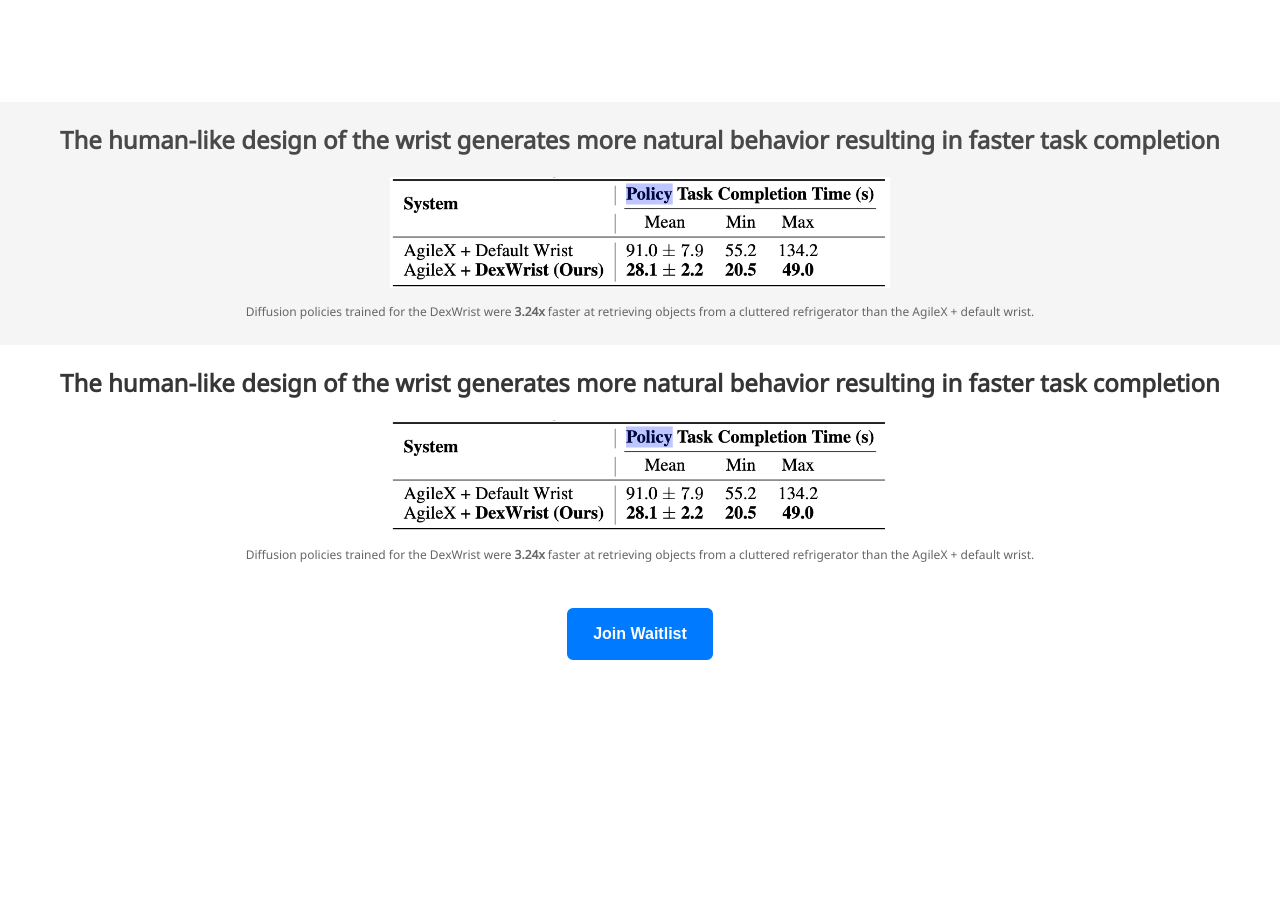
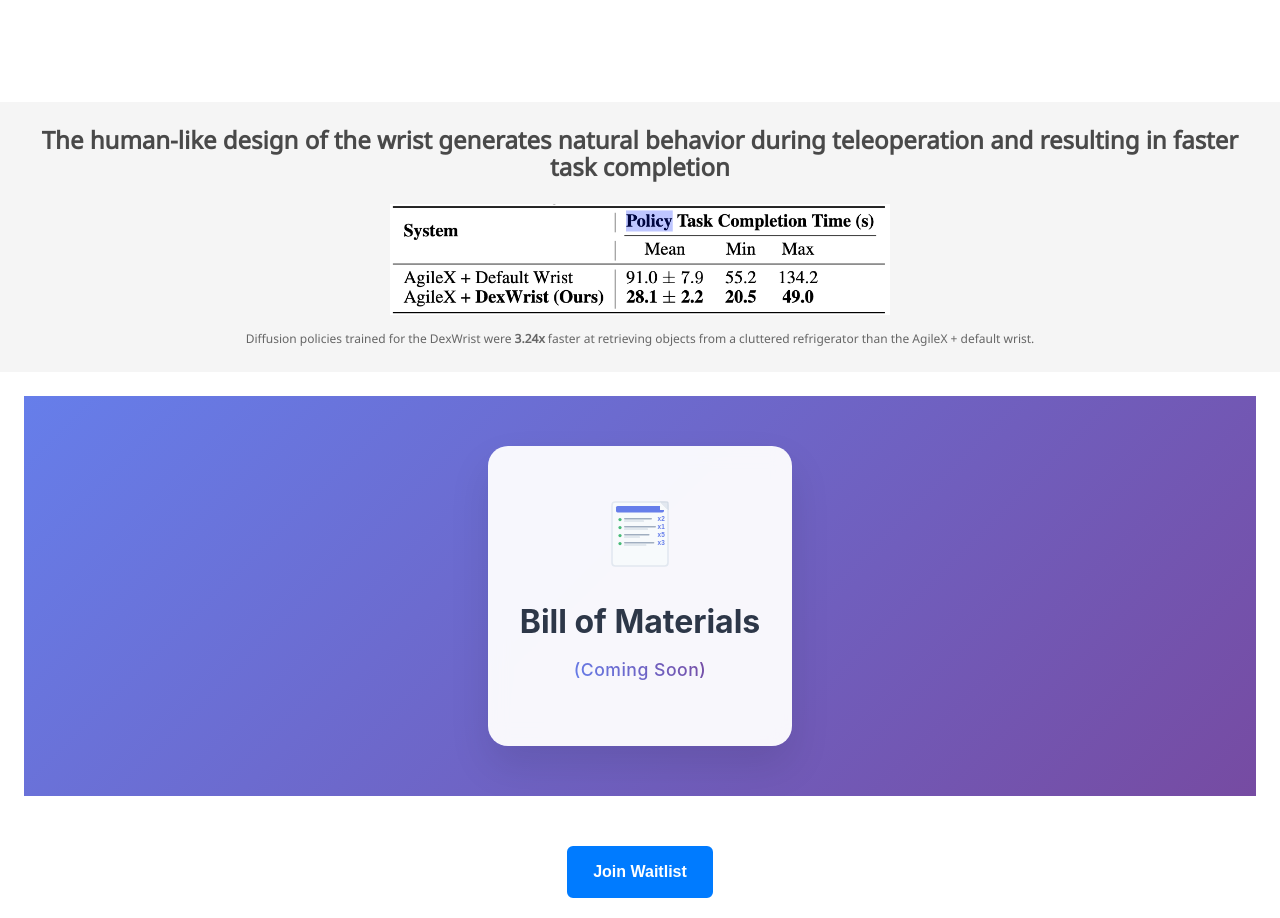
Before and after one commit to mfpeticco/dexwrist, a plain HTML site: page index.html in a window 1280 px wide. Shown: the part 2940-3858 px from the top of the page. Before the commit the page ends 3620 px from the top, so only its background shows below. Drawn offline with nearby package versions, Linux system fonts and the light colour scheme; some icons are missing; a web font is replaced by a local one.

Commit message:
Add BOM placeholder.

```diff
--- a/index.html
+++ b/index.html
@@ -272,7 +272,7 @@ limited wrist capability. <a href="https://ieeexplore.ieee.org/stamp/stamp.jsp?t
     <div class="hero-body">
             <!-- Section Title -->
       <h2 class="title is-4 has-text-centered heading-fixed">
-        The human-like design of the wrist generates more natural behavior resulting in faster task completion
+        The human-like design of the wrist generates natural behavior during teleoperation and resulting in faster task completion
       </h2>
        <div style="flex: 1 1 45%; display: flex; flex-direction: column; align-items: center;">
           <img src="static/images/policy_speed.png" alt="Polcy speed" style="width: 100%; max-width: 500px; height: auto;">
@@ -284,14 +284,7 @@ limited wrist capability. <a href="https://ieeexplore.ieee.org/stamp/stamp.jsp?t
 
   <section class="hero is-small">
     <div class="hero-body">
-            <!-- Section Title -->
-      <h2 class="title is-4 has-text-centered heading-fixed">
-        The human-like design of the wrist generates more natural behavior resulting in faster task completion
-      </h2>
-       <div style="flex: 1 1 45%; display: flex; flex-direction: column; align-items: center;">
-          <img src="static/images/policy_speed.png" alt="Polcy speed" style="width: 100%; max-width: 500px; height: auto;">
-          <p class="has-text-centered" style="margin-top: 15px; font-size: 12px; color: #666;">Diffusion policies trained for the DexWrist were <b>3.24x</b>  faster at retrieving objects from a cluttered refrigerator than the AgileX + default wrist. </p>
-        </div>
+       <iframe src="unfinished_bom.html" width="100%" height="400px" frameborder="0" scrolling="no"></iframe>
     </div>
   </div>
  </section>
```
